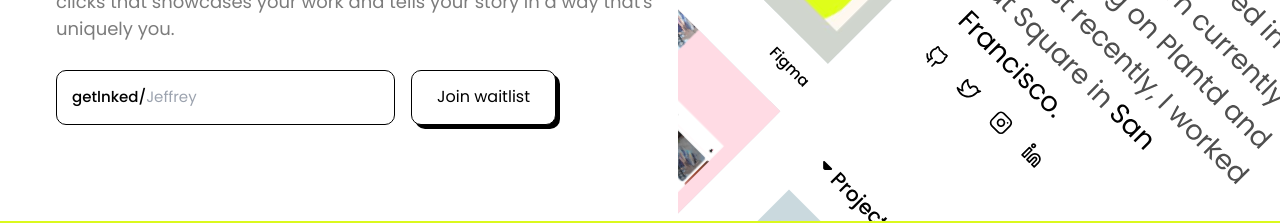
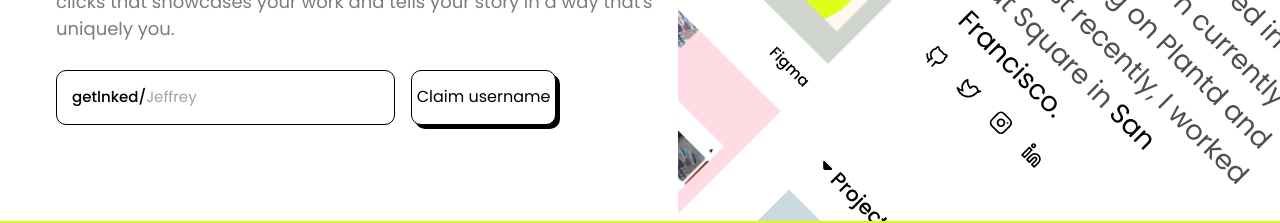
Before and after one commit to jeffreyik/getlnked, a Next.js app: page / in a window 1280 px wide. Shown: the part 431-654 px from the top of the page. Built offline with nearby package versions, Linux system fonts and the light colour scheme; no server answers.

Commit message:
added claim username functions

```diff
--- a/src/components/Hero.tsx
+++ b/src/components/Hero.tsx
@@ -1,8 +1,10 @@
 import Image from "next/image"
 import ClaimUsername from "./forms/ClaimUsername"
-import { useState } from "react"
+import { useContext, useState } from "react"
+import { AuthContext, AuthInterface } from "@/context/AuthContext"
 
 const Hero = () => {
+  // const { username, setUsername } = useContext(AuthContext) as AuthInterface
   const [username, setUsername] = useState('')
 
   return (
@@ -11,7 +13,7 @@ const Hero = () => {
             <div className="lg:w-[53%] py-10 md:py-24 space-y-7 w-full">
                 <h1 className="text-[32px] md:text-[48px] text-neutralGray font-medium">Create a Stunning <span className="text-black">Portfolio Site with Ease 🚀</span></h1>
                 <p className="text-[16px] md:text-[18px] font-normal text-gray">Create a professional portfolio or personal website with just a few clicks that showcases your work and tells your story in a way that's uniquely you.</p>
-                <ClaimUsername text="Join waitlist" value={username} setValue={setUsername} />
+                <ClaimUsername text="Claim username" value={username} setValue={setUsername} />
             </div>
         </header>
         <Image className="w-full h-52 lg:absolute lg:top-0 lg:right-0 lg:bottom-0 lg:w-[47%] lg:h-full object-cover -z-[1]" src="/Frame 108.svg" width={668} height={578} alt="" />
--- /dev/null
+++ b/src/components/Loader.tsx
@@ -0,0 +1,13 @@
+const Loader = () => {
+    return (
+        <div role="status">
+            <svg aria-hidden="true" className="w-8 h-8 mr-2 text-gray-200 animate-spin fill-green" viewBox="0 0 100 101" fill="none" xmlns="http://www.w3.org/2000/svg">
+                <path d="M100 50.5908C100 78.2051 77.6142 100.591 50 100.591C22.3858 100.591 0 78.2051 0 50.5908C0 22.9766 22.3858 0.59082 50 0.59082C77.6142 0.59082 100 22.9766 100 50.5908ZM9.08144 50.5908C9.08144 73.1895 27.4013 91.5094 50 91.5094C72.5987 91.5094 90.9186 73.1895 90.9186 50.5908C90.9186 27.9921 72.5987 9.67226 50 9.67226C27.4013 9.67226 9.08144 27.9921 9.08144 50.5908Z" fill="currentColor"/>
+                <path d="M93.9676 39.0409C96.393 38.4038 97.8624 35.9116 97.0079 33.5539C95.2932 28.8227 92.871 24.3692 89.8167 20.348C85.8452 15.1192 80.8826 10.7238 75.2124 7.41289C69.5422 4.10194 63.2754 1.94025 56.7698 1.05124C51.7666 0.367541 46.6976 0.446843 41.7345 1.27873C39.2613 1.69328 37.813 4.19778 38.4501 6.62326C39.0873 9.04874 41.5694 10.4717 44.0505 10.1071C47.8511 9.54855 51.7191 9.52689 55.5402 10.0491C60.8642 10.7766 65.9928 12.5457 70.6331 15.2552C75.2735 17.9648 79.3347 21.5619 82.5849 25.841C84.9175 28.9121 86.7997 32.2913 88.1811 35.8758C89.083 38.2158 91.5421 39.6781 93.9676 39.0409Z" fill="currentFill"/>
+            </svg>
+        </div>
+
+     );
+}
+
+export default Loader;
--- a/src/components/forms/ClaimUsername.tsx
+++ b/src/components/forms/ClaimUsername.tsx
@@ -1,5 +1,8 @@
+import { AuthContext, AuthInterface } from "@/context/AuthContext";
+import { supabase } from "@/supabase";
 import { useRouter } from "next/router";
-import { FC, MouseEvent, ChangeEvent } from "react";
+import { FC, MouseEvent, ChangeEvent, useState, useContext } from "react";
+import Loader from "../Loader";
 
 interface Props {
     text?: string;
@@ -10,14 +13,42 @@ interface Props {
 
 const ClaimUsername: FC<Props> = ({ text, variant, value, setValue }) => {
   const router = useRouter()
+  const [loading, setLoading] = useState(false)
+  const [error, setError] = useState('')
+  const { username } = useContext(AuthContext) as AuthInterface
 
   const goToWaitlist = (e: MouseEvent<HTMLButtonElement>) => {
     e.preventDefault()
-    router.push('/waitlist')
+    router.push('/signup')
   }
 
-  const handleChange = (e: ChangeEvent<HTMLInputElement>) => {
+  const checkIfUserExists = async (e: MouseEvent<HTMLButtonElement>) => {
+    e.preventDefault()
+    setLoading(true)
+    const { data, error } = await supabase
+      .from("users")
+      .select('username')
+
+      const user = data?.find(user => user.username === value)
+
+      if (user === undefined) {
+        setError('')
+        console.log(error)
+        setLoading(false)
+        router.push('/signup')
+      } else {
+        setError('user exists')
+        console.log(error)
+        setLoading(false)
+      }
+
+
+  }
+
+  const handleChange = async (e: ChangeEvent<HTMLInputElement>) => {
     setValue?.(e.target.value)
+
+
   }
 
   if (variant === "secondary") return (
@@ -32,8 +63,9 @@ const ClaimUsername: FC<Props> = ({ text, variant, value, setValue }) => {
         <div className="px-[15px] text-[15px] flex items-center border-black border-[1px] rounded-[10px] max-w-full w-[70%] h-[55px]">
             <p className="font-medium">getlnked/</p>
             <input value={value} onChange={handleChange} className="text-[15px] outline-none w-full" type="text" placeholder="Jeffrey" />
+            {loading ? <Loader /> : error ? <div>{error}</div> : '' }
         </div>
-        <button onClick={goToWaitlist} className="neo rounded-[10px] w-[30%] h-[55px]">{ text }</button>
+        <button onClick={checkIfUserExists} className="neo rounded-[10px] w-[30%] h-[55px]">{ text }</button>
     </form>
   )
 
--- /dev/null
+++ b/src/context/AuthContext.tsx
@@ -0,0 +1,22 @@
+import React, { createContext, useState } from "react";
+
+export interface AuthInterface {
+    username: string,
+    setUsername: (username: string) => void
+}
+
+type Layout = {
+    children: React.ReactNode,
+}
+
+export const AuthContext = createContext<AuthInterface | null>(null)
+
+export const AuthProvider = ({ children }: Layout) => {
+    const [username, setUsername] = useState('')
+
+    return (
+        <AuthContext.Provider value={{username, setUsername}}>
+            { children }
+        </AuthContext.Provider>
+    )
+}
--- a/src/pages/_app.tsx
+++ b/src/pages/_app.tsx
@@ -6,6 +6,7 @@ import Head from 'next/head'
 import { NextPage } from 'next'
 import { ReactElement, ReactNode } from 'react'
 import Script from 'next/script'
+import { AuthProvider } from '@/context/AuthContext'
 
 const poppins = Poppins({ subsets: ['latin'], weight: ['400', '500', '600', '700'] })
 
@@ -34,7 +35,10 @@ export default function App({ Component, pageProps }: AppPropsWithLayout) {
               });
           `}
       </Script>
-       { getLayout(<Component {...pageProps} />) }
+       { <AuthProvider>
+          {getLayout(<Component {...pageProps} />) }
+       </AuthProvider>
+       }
     </main>
   )
 }
--- a/src/pages/signup.tsx
+++ b/src/pages/signup.tsx
@@ -1,9 +1,10 @@
 import ClaimUsername from "@/components/forms/ClaimUsername";
 import InputField from "@/components/forms/InputField";
+import { AuthContext, AuthInterface } from "@/context/AuthContext";
 import { supabase } from "@/supabase";
 import Image from "next/image";
 import Link from "next/link";
-import { ChangeEvent, useState, MouseEvent } from "react";
+import { ChangeEvent, useState, MouseEvent, useContext } from "react";
 
 interface userInterface {
     email: string | null;
@@ -11,7 +12,8 @@ interface userInterface {
 }
 
 const Signup = () => {
-    const [username, setUsername] = useState('')
+    // const [username, setUsername] = useState('')
+    const { username, setUsername } = useContext(AuthContext) as AuthInterface
     const [email, setEmail] = useState('')
     const [password, setPassword] = useState('')
     const [confirmPassword, setConfirmPassword] = useState('')
```
